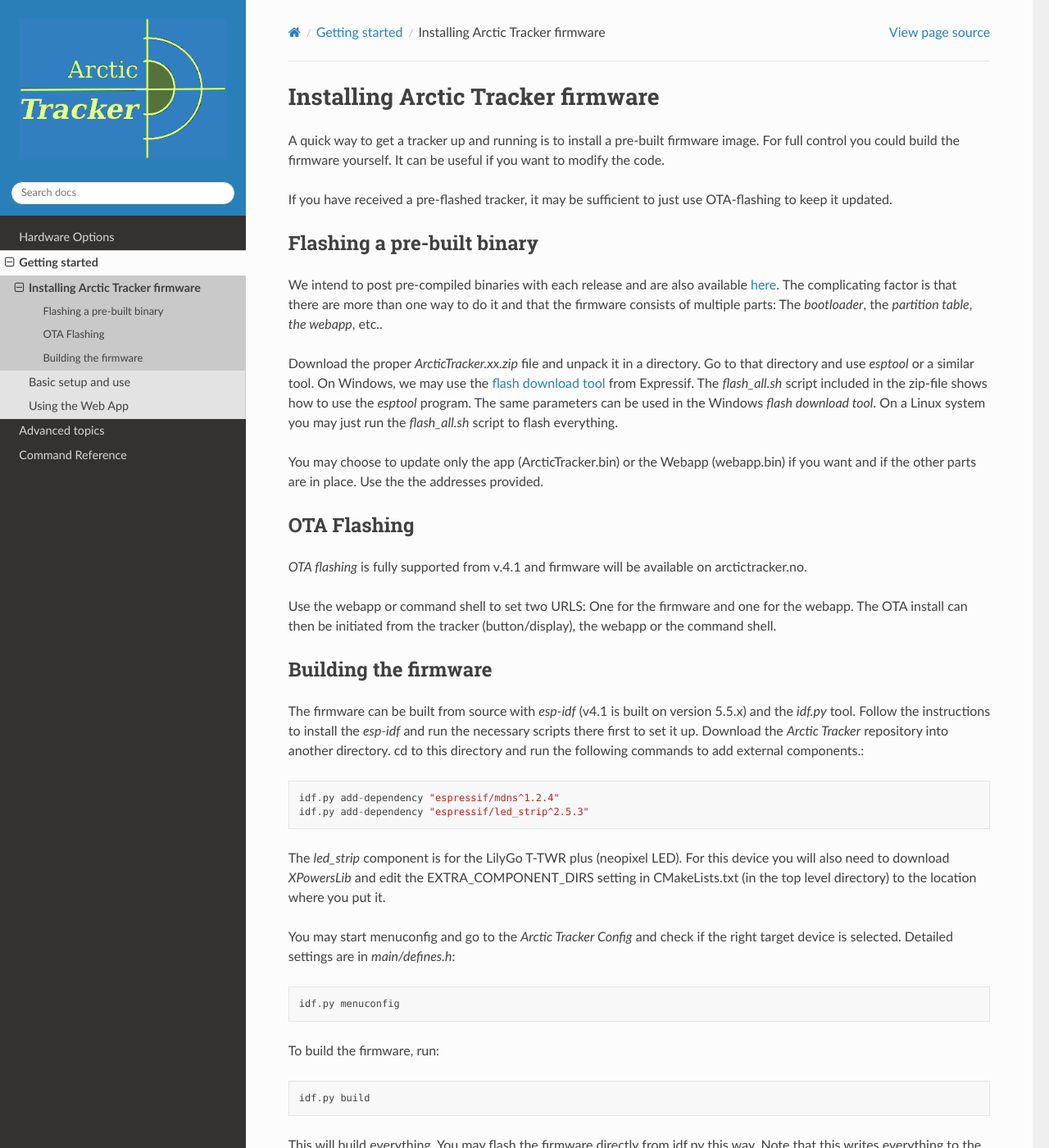
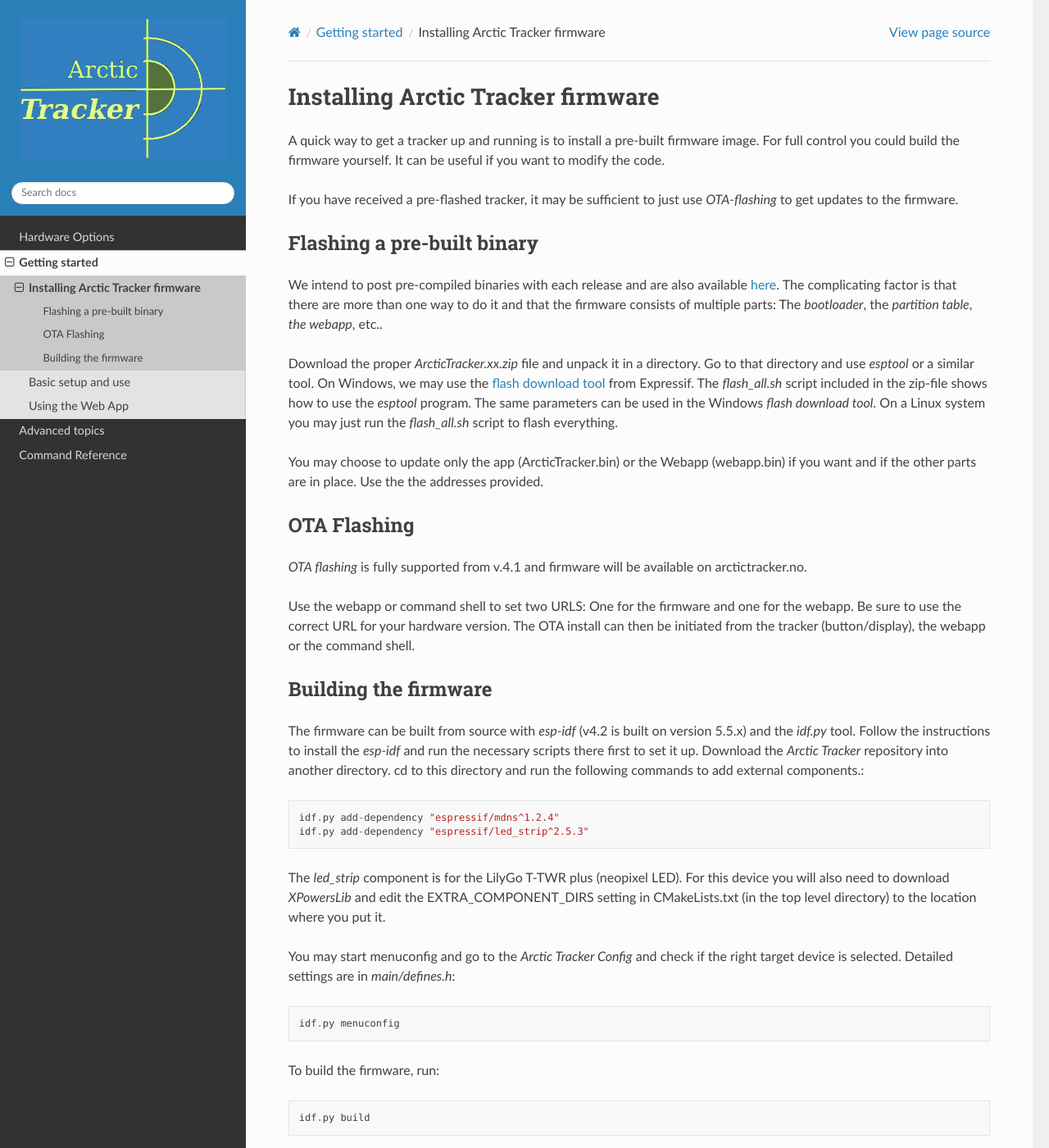
Before and after one commit to Hamlabs/ArcticTracker-docs, a Sphinx documentation site: the page built from docs/install.rst, in a window 1280 px wide and 1400 px high. Shown: the whole window at 82% size. Built offline with Sphinx 7.4.7 and the Read the Docs theme 3.1.0, drawn with Linux system fonts in a browser that asks for light colours; pages that are not in the unit, such as notebooks, are missing from menus.

Commit message:
Update install.rst

```diff
--- a/docs/install.rst
+++ b/docs/install.rst
@@ -4,7 +4,7 @@
 
 A quick way to get a tracker up and running is to install a pre-built firmware image. For full control you could build the firmware yourself. It can be useful if you want to modify the code.
 
-If you have received a pre-flashed tracker, it may be sufficient to just use OTA-flashing to keep it updated.
+If you have received a pre-flashed tracker, it may be sufficient to just use *OTA-flashing* to get updates to the firmware.
 
 Flashing a pre-built binary
 ---------------------------
@@ -18,11 +18,11 @@
 ------------
 *OTA flashing* is fully supported from v.4.1 and firmware will be available on arctictracker.no.
 
-Use the webapp or command shell to set two URLS: One for the firmware and one for the webapp. The OTA install can then be initiated from the tracker (button/display), the webapp or the command shell.
+Use the webapp or command shell to set two URLS: One for the firmware and one for the webapp. Be sure to use the correct URL for your hardware version. The OTA install can then be initiated from the tracker (button/display), the webapp or the command shell.
 
 Building the firmware
 ---------------------
-The firmware can be built from source with *esp-idf* (v4.1 is built on version 5.5.x) and the *idf.py* tool. Follow the instructions to install the *esp-idf* and run the necessary scripts there first to set it up. Download the *Arctic Tracker* repository into another directory. cd to this directory and run the following commands to add external components.::
+The firmware can be built from source with *esp-idf* (v4.2 is built on version 5.5.x) and the *idf.py* tool. Follow the instructions to install the *esp-idf* and run the necessary scripts there first to set it up. Download the *Arctic Tracker* repository into another directory. cd to this directory and run the following commands to add external components.::
 
   idf.py add-dependency "espressif/mdns^1.2.4"
   idf.py add-dependency "espressif/led_strip^2.5.3"
```
